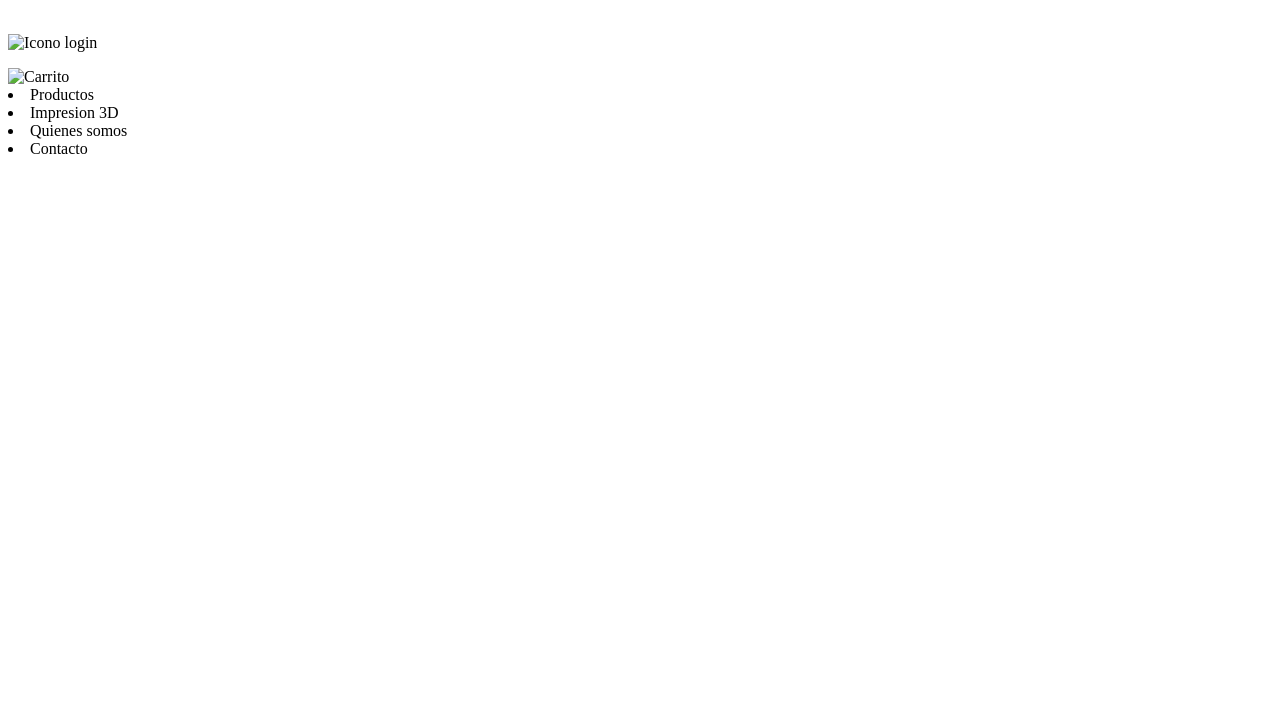
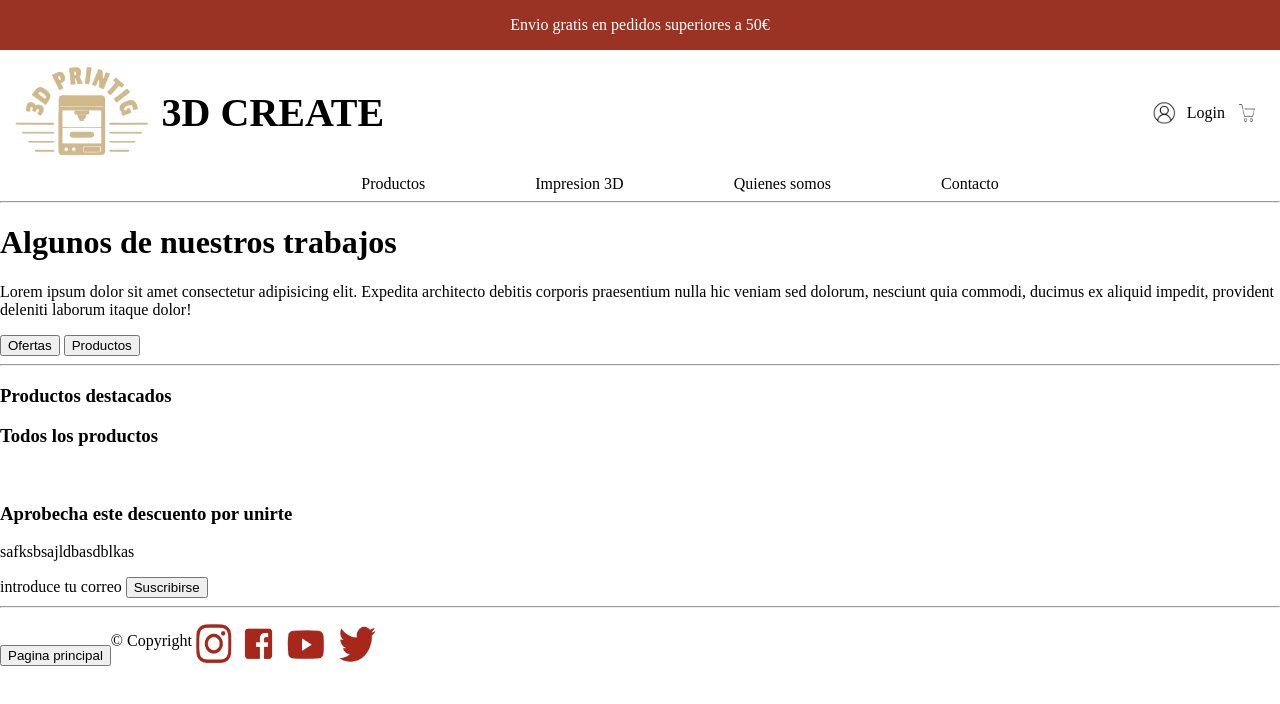
Before and after one commit to restebaran/Tienda3D, a plain HTML site: page index.html in a window 1280 px wide. Drawn offline with Linux system fonts and the light colour scheme.

Commit message:
terminado encabezado. Inicio pie de pagina. Paginas secundarias creadas.

```diff
--- a/index.html
+++ b/index.html
@@ -1,41 +1,70 @@
 <!DOCTYPE html>
 <html lang="en">
+
 <head>
-    <meta charset="UTF-8">
-    <meta name="viewport" content="width=device-width, initial-scale=1.0">
+  <meta charset="UTF-8" />
+  <meta name="viewport" content="width=device-width, initial-scale=1.0" />
   <title>Document</title>
+  <link rel="stylesheet" href="/css/style.css" />
 </head>
+
 <body>
-    <div class="Encabezado">
   <div class="mini_banner">
-            <p></p>
+    <p>Envio gratis en pedidos superiores a 50€</p>
   </div>
+  <seccion class="encabezado">
     <div class="logo">
-            <img src="" alt="">
+      <img src="img/logo_empresa.png" alt="logo" />
+      <a href="/index.html"> 3D CREATE</a>
     </div>
     <div class="login">
-            <img src="" alt="Icono login">
-            <p></p>
-            <img src="" alt="Carrito">
+      <img src="img/login.png" alt="Icono login" />
+      <a href="/pag/pageLogin.html">Login</a>
+      <img src="img/carritoCompra.png" alt="Carrito" />
     </div>
+  </seccion>
   <div class="menu">
-            <li>Productos</li>
-            <li>Impresion 3D</li>
-            <li>Quienes somos</li>
-            <li>Contacto</li>
+    <a href="/pag/pageProductos.html"> Productos</a>
+    <a href="/pag/pageImpresiones3D.html"> Impresion 3D</a>
+    <a href="/pag/pageQuienesSomos.html"> Quienes somos</a>
+    <a href="/pag/pageContacto.html"> Contacto</a>
   </div>
+  <hr>
   <div class="banner">
+    <h1>Algunos de nuestros trabajos</h1>
+    <p>Lorem ipsum dolor sit amet consectetur adipisicing elit.
+      Expedita architecto debitis corporis praesentium nulla hic
+      veniam sed dolorum, nesciunt quia commodi, ducimus ex aliquid
+      impedit, provident deleniti laborum itaque dolor!</p>
+    <button>Ofertas</button>
+    <button>Productos</button>
+  </div>
+  <hr>
+  <div class="Productos">
+    <h3>Productos destacados</h3>
+    <h3>Todos los productos</h3>
+    <img src="" />
+    <img src="" />
+    <img src="" />
+    <img src="" />
+  </div>
+  <div class="newsletter">
+    <h3>Aprobecha este descuento por unirte</h3>
+    <p>safksbsajldbasdblkas</p>
+    <label>introduce tu correo</label>
+    <button>Suscribirse</button>
 
   </div>
-        <div class="Productos">
+  <hr>
+  <div class="pie_pagina">
+    <button>Pagina principal</button>
+    <P>&#169 Copyright</P>
+    <img src="img/Instagram.png" />
+    <img src="img/Facebook.png" />
+    <img src="img/Youtube.png" />
+    <img src="img/Twiter.png" />
+  </div>
 
-        </div>
-        <div class="newsletter">
+</body>
 
-        </div>
-        <div class="pie_pagina">
-
-        </div>
-    </div>
-</body>
 </html>
```
Also changed, not shown: pag/pageContacto.html (added, +35 -0 lines), pag/pageImpresiones3D.html (added, +35 -0 lines), pag/pageProductos.html (added, +35 -0 lines), pag/pageQuienesSomos.html (added, +35 -0 lines), img/Facebook.png (added), img/Instagram.png (added), img/Twiter.png (added), img/Youtube.png (added), img/carritoCompra.png (added), img/login.png (added), img/logo_empresa.png (added), pag/pageLogin.html (added). Lines whose indentation alone changed are shown as unchanged.
